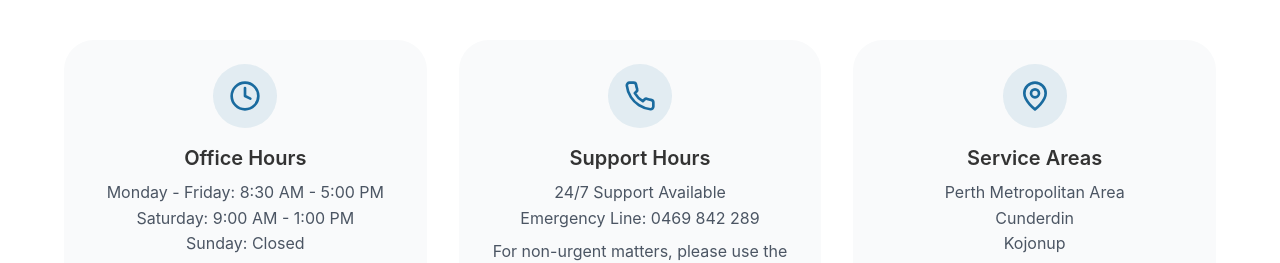
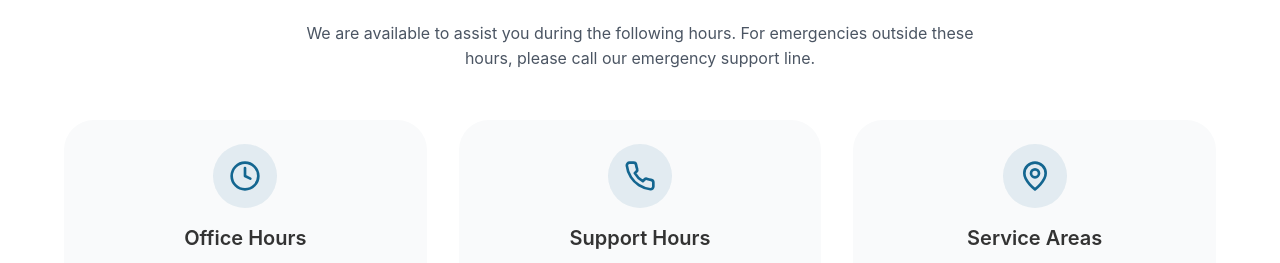
Before and after one commit to nmcyber/tunza-care, a React (Vite) app: page /contact in a window 1280 px wide. Shown: the part 1374-1637 px from the top of the page. Built offline with nearby package versions, Linux system fonts and the light colour scheme; what fluid-tailwind would draw is missing.

Commit message:
Fix: Fixed the console log errors

```diff
--- a/src/components/Employment/employment-section.jsx
+++ b/src/components/Employment/employment-section.jsx
@@ -21,7 +21,7 @@ const EmploymentSection = () => {
 
   return (
     <motion.section
-      className="py-16 px-4 sm:px-6 lg:px-8 bg-gray-50"
+      className="py-12 px-4 sm:px-6 lg:px-8 bg-gray-50"
       variants={containerVariants}
       initial="hidden"
       whileInView="visible"
--- a/src/components/Landing/CoreMissionVision/ServiceCard.jsx
+++ b/src/components/Landing/CoreMissionVision/ServiceCard.jsx
@@ -20,13 +20,13 @@ function ServiceCard({ iconSrc, altText, title, description, iconBgColor, whileH
           className="w-[72px] h-[72px] rounded-md p-4"
           style={{ backgroundColor: iconBgColor }}
           as={motion.img}
-          whileHover={{ backgroundColor: whileHoverIconBgColor }}
+          whilehover={{ backgroundColor: whileHoverIconBgColor }}
           transition={{ duration: 0.2 }}
         />
         <Typography variant='h2' className="mt-4 mb-2 text-foreground group-hover:text-white transition-colors duration-200">{title}</Typography>
         {description && (
             <div className="flex-grow"> {/* Added flex-grow to push description to the top if needed */}
-            <Typography variant='p' className="text-muted-foreground group-hover:text-white transition-colors duration-200">
+            <Typography variant='span' className="text-muted-foreground group-hover:text-white transition-colors duration-200">
               {description}
             </Typography>
           </div>
--- a/src/components/shared/Gallery.jsx
+++ b/src/components/shared/Gallery.jsx
@@ -1,5 +1,3 @@
-"use client"
-
 import { useState, useRef, useEffect, useCallback } from "react"
 import { motion, AnimatePresence } from "framer-motion"
 import { ChevronLeft, ChevronRight, X } from "lucide-react"
@@ -206,7 +204,7 @@ const Gallery = () => {
           style={{ WebkitOverflowScrolling: "touch" }}
           onTouchStart={handleTouchStart}
         >
-          <style jsx global>{`
+          <style global="true">{`
             .hide-scrollbar::-webkit-scrollbar {
               display: none;
             }
--- a/src/pages/Contact.jsx
+++ b/src/pages/Contact.jsx
@@ -3,8 +3,8 @@ import { MapPin, Clock, Phone } from "lucide-react"
 
 export default function ContactPage() {
   return (
-    <main className="min-h-screen">
-      <div className="bg-[#1a6b9f] text-white py-16 px-4">
+    <main className="min-h-screen relative mt-20 md:mt-20 ">
+      <div className="bg-primary text-white py-16 px-4">
         <div className="max-w-4xl mx-auto text-center">
           <h1 className="text-3xl md:text-4xl font-bold mb-4">Contact Us</h1>
           <p className="text-xl max-w-2xl mx-auto">
@@ -27,8 +27,8 @@ export default function ContactPage() {
 
           <div className="grid md:grid-cols-3 gap-8">
             <div className="bg-gray-50 p-6 rounded-xl text-center">
-              <div className="w-16 h-16 bg-[#1a6b9f]/10 rounded-full flex items-center justify-center mx-auto mb-4">
-                <Clock className="h-8 w-8 text-[#1a6b9f]" />
+              <div className="w-16 h-16 bg-primary/10 rounded-full flex items-center justify-center mx-auto mb-4">
+                <Clock className="h-8 w-8 text-primary" />
               </div>
               <h3 className="text-xl font-semibold mb-2">Office Hours</h3>
               <p className="text-gray-600">Monday - Friday: 8:30 AM - 5:00 PM</p>
@@ -37,8 +37,8 @@ export default function ContactPage() {
             </div>
 
             <div className="bg-gray-50 p-6 rounded-xl text-center">
-              <div className="w-16 h-16 bg-[#1a6b9f]/10 rounded-full flex items-center justify-center mx-auto mb-4">
-                <Phone className="h-8 w-8 text-[#1a6b9f]" />
+              <div className="w-16 h-16 bg-primary/10 rounded-full flex items-center justify-center mx-auto mb-4">
+                <Phone className="h-8 w-8 text-primary" />
               </div>
               <h3 className="text-xl font-semibold mb-2">Support Hours</h3>
               <p className="text-gray-600">24/7 Support Available</p>
@@ -47,8 +47,8 @@ export default function ContactPage() {
             </div>
 
             <div className="bg-gray-50 p-6 rounded-xl text-center">
-              <div className="w-16 h-16 bg-[#1a6b9f]/10 rounded-full flex items-center justify-center mx-auto mb-4">
-                <MapPin className="h-8 w-8 text-[#1a6b9f]" />
+              <div className="w-16 h-16 bg-primary/10 rounded-full flex items-center justify-center mx-auto mb-4">
+                <MapPin className="h-8 w-8 text-primary" />
               </div>
               <h3 className="text-xl font-semibold mb-2">Service Areas</h3>
               <p className="text-gray-600">Perth Metropolitan Area</p>
--- a/src/pages/Employment.jsx
+++ b/src/pages/Employment.jsx
@@ -5,7 +5,7 @@ import Typography from "@/components/shared/Typography";
 
 export default function EmploymentPage() {
   return (
-    <main className="min-h-screen w-full relative md:inset-y-20 flex flex-col">
+    <main className="min-h-screen w-full relative mt-20 flex flex-col">
       {/* Banner Section */}
       <section className="relative w-full items-center justify-center  md:min-h-[35dvh] md:max-h-[40dvh] bg-primary/90 text-white">
         <div className="absolute inset-0 z-0">
```
